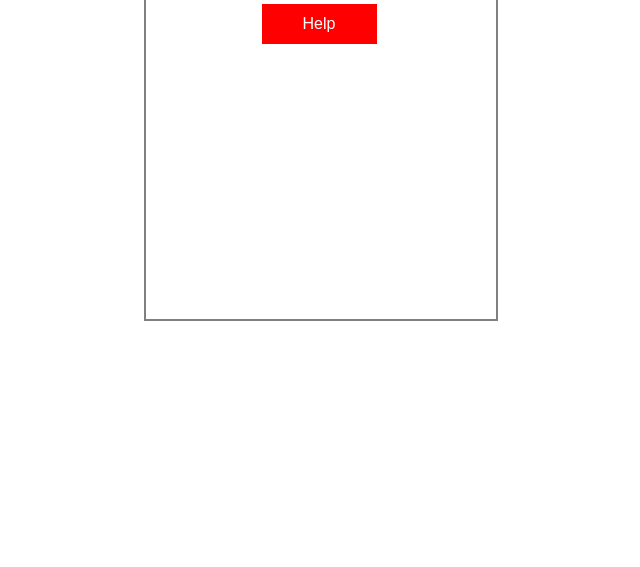
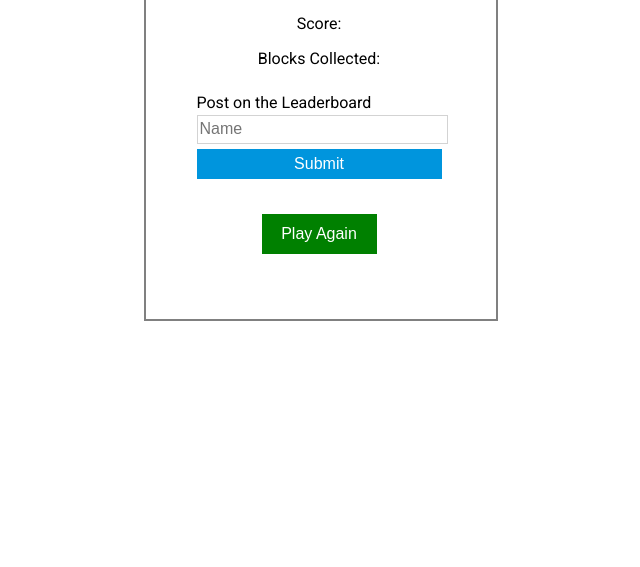
Before and after one commit to mitchellpottratz/block-game, a plain HTML site: page index.html in a window 1280 px wide. Shown: the part 233-800 px from the top of the page, without its empty margins (321-961 px from the left). Drawn offline with nearby package versions, Linux system fonts and the light colour scheme.

Commit message:
added leaderboard form on the game over screen

```diff
--- a/css/style.css
+++ b/css/style.css
@@ -24,6 +24,7 @@ canvas {
 	height: 200px;
 	position: absolute;
 	top: 25%;
+	display: none;
 }
 
 .start-menu > button,
@@ -37,18 +38,21 @@ canvas {
 }
 
 .start-menu > button:hover,
-.game-over-container > button:hover {
+.game-over-container > button:hover,
+.game-over-container > form > input[type="submit"]:hover {
 	cursor: pointer;
 	opacity: 0.8;
 }
 
 .start-menu > button:active,
-.game-over-container > button:active {
+.game-over-container > button:active,
+.game-over-container > form > input[type="submit"]:active {
 	transform: scale(0.98);
 }
 
 .start-menu > button:focus,
-.game-over-container > button:focus {
+.game-over-container > button:focus,
+.game-over-container > form > input[type="submit"]:focus {
 	outline: none;
 }
 
@@ -144,7 +148,7 @@ canvas {
 }
 
 .game-over-container {
-	display: none;
+	display: block;
 	width: 350px;
 	text-align: center;
 	position: absolute;
@@ -155,6 +159,36 @@ canvas {
 	text-align: center;
 	font-size: 30px;
 }
+
+.game-over-container > form {
+	width: 70%;
+	margin: 25px 15%;
+	text-align: left;
+}
+
+
+.game-over-container > form > input[type="text"] {
+	width: 100%;
+	border: 1px solid lightgrey;
+	height: 25px;
+	font-size: 1rem;
+	margin-top: 3px;
+}
+
+.game-over-container > form > input[type="text"]:focus {
+	outline: none;
+}
+
+.game-over-container > form > input[type="submit"] {
+	width: 100%;
+	font-size: 1rem;
+	background-color: #0095DD;
+	color: white;
+	border: none;
+	height: 30px;
+	margin-top: 5px;
+}
+
 
 #play-again-btn {
 	background-color: green;
--- a/index.html
+++ b/index.html
@@ -46,6 +46,13 @@
 				<h3>Game Over!</h3>
 				<p id="final-score"><span>Score: </span></p>
 				<p id="final-blocks"><span>Blocks Collected: </span></p>
+
+				<form id="leaderboard-form">
+					<label>Post on the Leaderboard</label>
+					<input type="text" id="name-input" placeholder="Name">
+					<input type="submit" value="Submit" id="leaderboard-btn">
+				</form>
+
 				<button id="play-again-btn">Play Again</button>
 			</div>
 		</div>
--- a/js/app.js
+++ b/js/app.js
@@ -292,6 +292,14 @@ const game = {
 		// clear the firstTouch property on the player object
 		this.player.firstTouch.x = null;
 		this.player.firstTouch.y = null;
+	},
+
+	postToLeaderBoard(name) {
+
+	},
+
+	getLeaderBoard() {
+
 	}
 }
 
@@ -375,6 +383,26 @@ $(document).on('keyup', (e) => {
 	}
 });
 
+// when the leaderboard form is submitted
+$('#leaderboard-form').on('submit', (e) => {
+	e.preventDefault();
+
+	// get the name
+	const $name = $('#name-input').val();
+
+	// if the length of name is greater than 0
+	if ($name.length > 0) {
+
+		// if the name doesnt already exist
+
+
+	// otherwise, show error message
+	} else {
+
+	}
+
+});
+
 
 // listens for the finger to first makes contact with the canvas
 $(canvas).on('touchstart', (e) => {
--- /dev/null
+++ b/js/leaderboard.js
@@ -0,0 +1,4 @@
+
+const leaderboard = {
+
+}
```
Also changed, not shown: data/leaderboard.txt (added).
